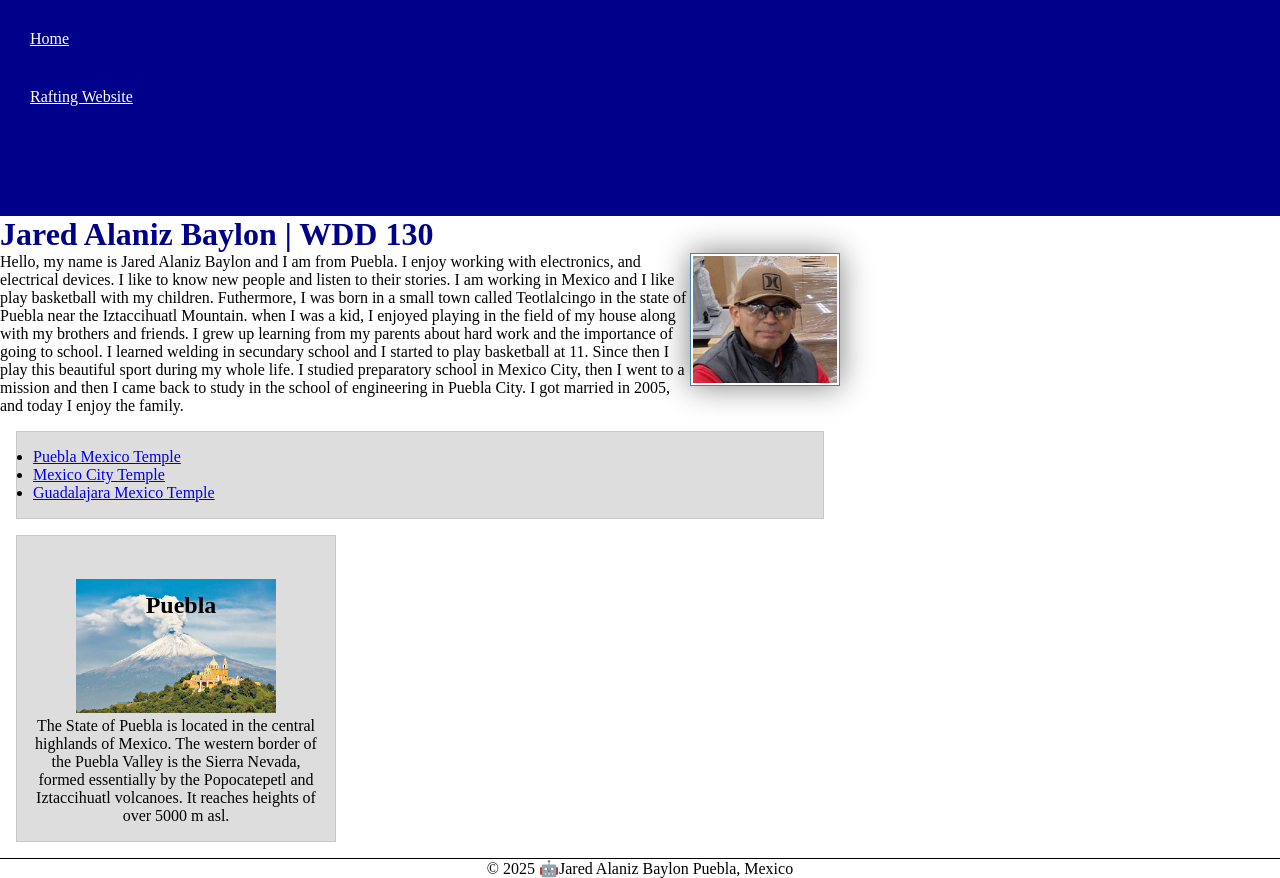
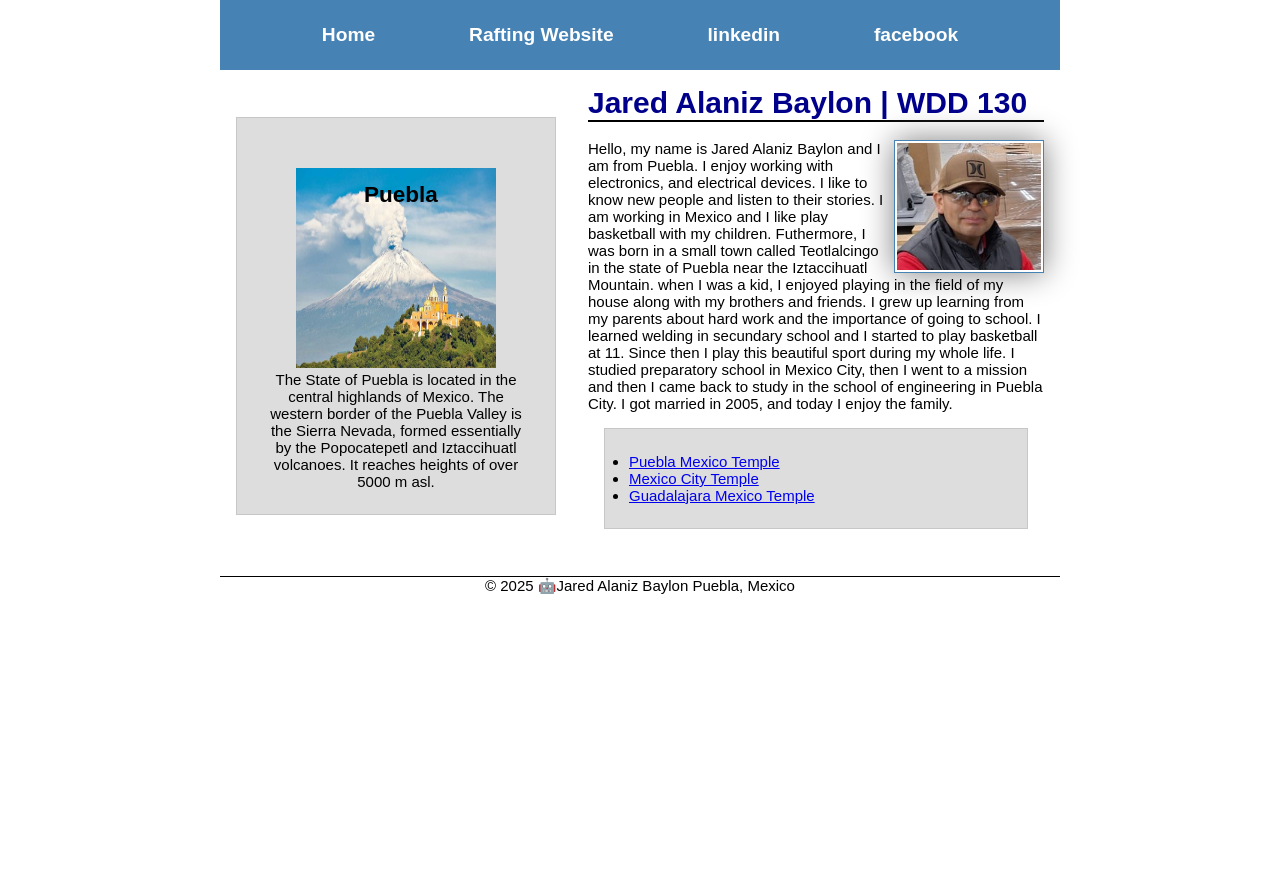
Before and after one commit to jaredalaniz/wdd130, a plain HTML site: page index.html in a window 1280 px wide. After the commit the page ends 800 px from the top, so only its background shows below. Drawn offline with Linux system fonts and the light colour scheme.

Commit message:
last update

```diff
--- a/index.html
+++ b/index.html
@@ -17,23 +17,28 @@
         <nav>
             <a href="#">Home</a>
             <a href="wwr/">Rafting Website</a>
-            <a target="_blank" href="https://linkedin.com"></a>
-            <a target="_blank" href="https://facebook.com"></a>
+            <a target="_blank" href="https://linkedin.com">linkedin</a>
+            <a target="_blank" href="https://facebook.com">facebook</a>
         </nav>
     </header>
+    <div class="grid">
         <main>
             <h1>Jared Alaniz Baylon | WDD 130</h1>
             <img src="images/profile.jpg" alt="profile image of Jared Alaniz Baylon." width="200">
             <p>Hello, my name is Jared Alaniz Baylon and I am from Puebla. I enjoy working with electronics, and
                 electrical devices. I like to know new people and listen to their stories.
-            I am working in Mexico and I like play basketball with my children. Futhermore, I was born in a small town
+                I am working in Mexico and I like play basketball with my children. Futhermore, I was born in a small
+                town
                 called Teotlalcingo
-            in the state of Puebla near the Iztaccihuatl Mountain. when I was a kid, I enjoyed playing in the field of
+                in the state of Puebla near the Iztaccihuatl Mountain. when I was a kid, I enjoyed playing in the field
+                of
                 my house along with my
                 brothers and friends. I grew up learning from my parents about hard work and the importance of going to
                 school. I learned welding in
-            secundary school and I started to play basketball at 11. Since then I play this beautiful sport during my
-            whole life. I studied preparatory school in Mexico City, then I went to a mission and then I came back to
+                secundary school and I started to play basketball at 11. Since then I play this beautiful sport during
+                my
+                whole life. I studied preparatory school in Mexico City, then I went to a mission and then I came back
+                to
                 study
                 in the school of engineering in Puebla City. I got married in 2005, and today I enjoy the family.</p>
             <ul class="box"><!--These links lead the user to specific web pages-->
@@ -51,10 +56,13 @@
         <aside class="box">
             <h2>Puebla</h2>
             <img src="images/mystate.jpg" alt="Puebla landscape">
-        <p>The State of Puebla is located in the central highlands of Mexico. The western border of the Puebla Valley is
-            the Sierra Nevada, formed essentially by the Popocatepetl and Iztaccihuatl volcanoes. It reaches heights of
+            <p>The State of Puebla is located in the central highlands of Mexico. The western border of the Puebla
+                Valley is
+                the Sierra Nevada, formed essentially by the Popocatepetl and Iztaccihuatl volcanoes. It reaches heights
+                of
                 over 5000 m asl.</p>
         </aside>
+    </div>
     <footer>
         <p>© 2025 🤖Jared Alaniz Baylon Puebla, Mexico</p>
     </footer>
--- a/styles/styles.css
+++ b/styles/styles.css
@@ -4,19 +4,36 @@
     box-sizing: border-box;
 }
 
+body {
+    font-size: 15px;
+    font-family: Arial, Helvetica, sans-serif;
+}
+
+
 nav {
-    background-color: darkblue;
-    padding: 10px;
+    background-color: steelblue;
+    padding: 1rem;
+    display: flex;
+    justify-content: space-evenly;
 }
 
 nav a {
-    color: white;
+    color: #fff;
+    /*Shorthand for white*/
     display: block;
-    padding: 20px;
+    padding: 0.5rem;
+    text-decoration: none;
+    font-size: 1.2rem;
+    font-weight: 700;
+
 }
 
 h1 {
+
     color: darkblue;
+    margin-bottom: 18px;
+    border-bottom: 2px solid #000;
+
 }
 
 /* These lines change the size of a box */
@@ -33,24 +50,37 @@ p {
     padding: 0;
 }
 
+.grid {
+    display: grid;
+    align-items: center;
+}
+
+header,
+.grid,
+footer {
+    max-width: 840px;
+    margin: 0 auto;
+
+}
+
 main {
+    grid-column: 2/3;
+    margin: 1rem;
     max-width: 840px;
+
 }
 
 aside {
     width: 20rem;
-    /* margin: 1rem;
-    border: 1px solid rgb(0 0 0 / 0.2);*/
-    /* 1 */
-    /*padding: 1rem;
-    background-color: #eee;
-    color: #333;*/
+    position: relative;
+    grid-column: 1;
+    grid-row: 1;
     text-align: center;
 }
 
 aside img {
     width: 200px;
-    height: auto;
+    height: 200px;
 }
 
 aside h2 {
@@ -69,7 +99,7 @@ footer {
 .box {
     margin: 1rem;
     border: 1px solid rgb(0 0 0 / 10%);
-    padding: 1rem;
+    padding: 1.5rem;
     background-color: #ddd;
     color: #000;
 }
```
Also changed, not shown: wwr/about.html (+4 -2 lines), wwr/images/senal-incendios-extintores.jpg (added). Lines whose indentation alone changed are shown as unchanged.
